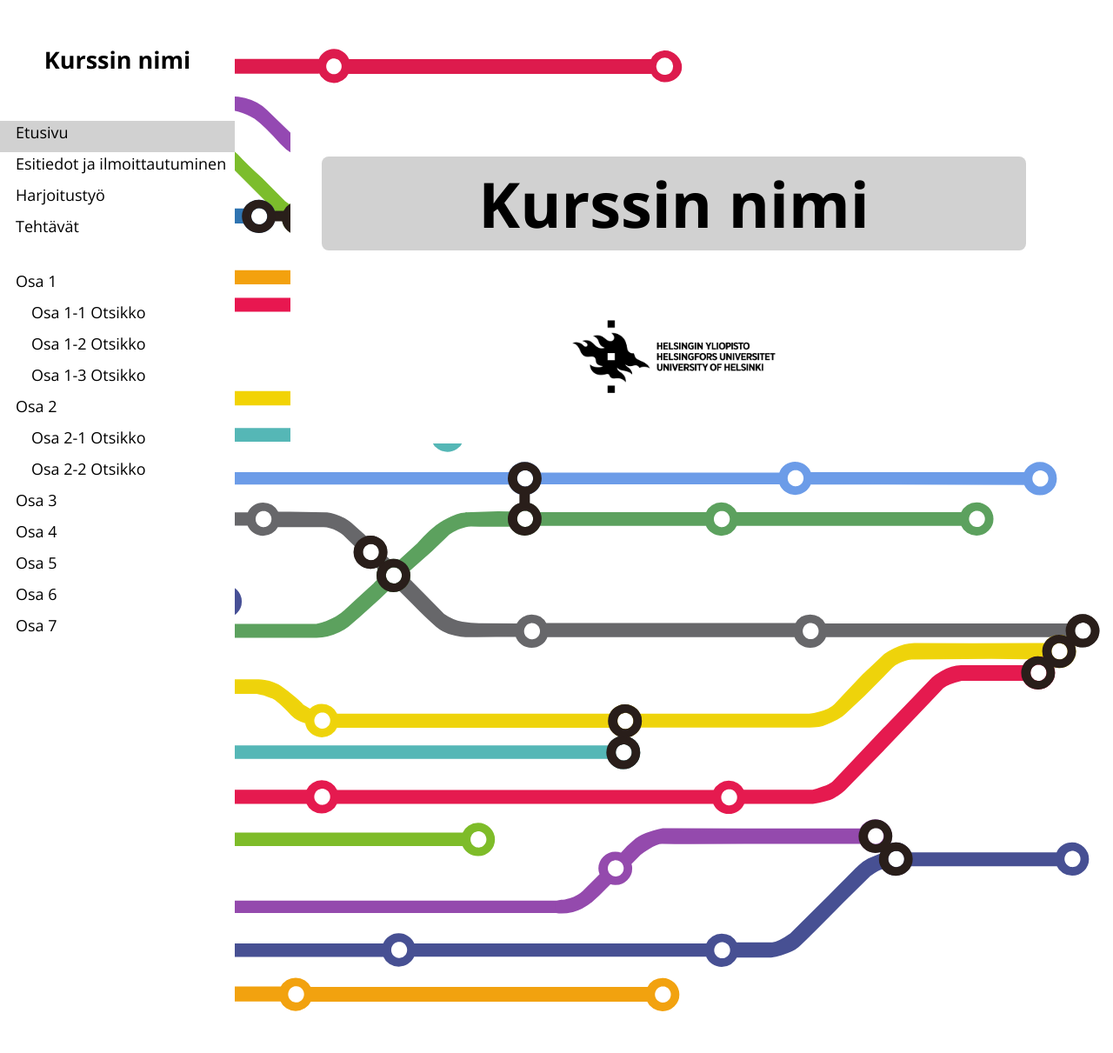
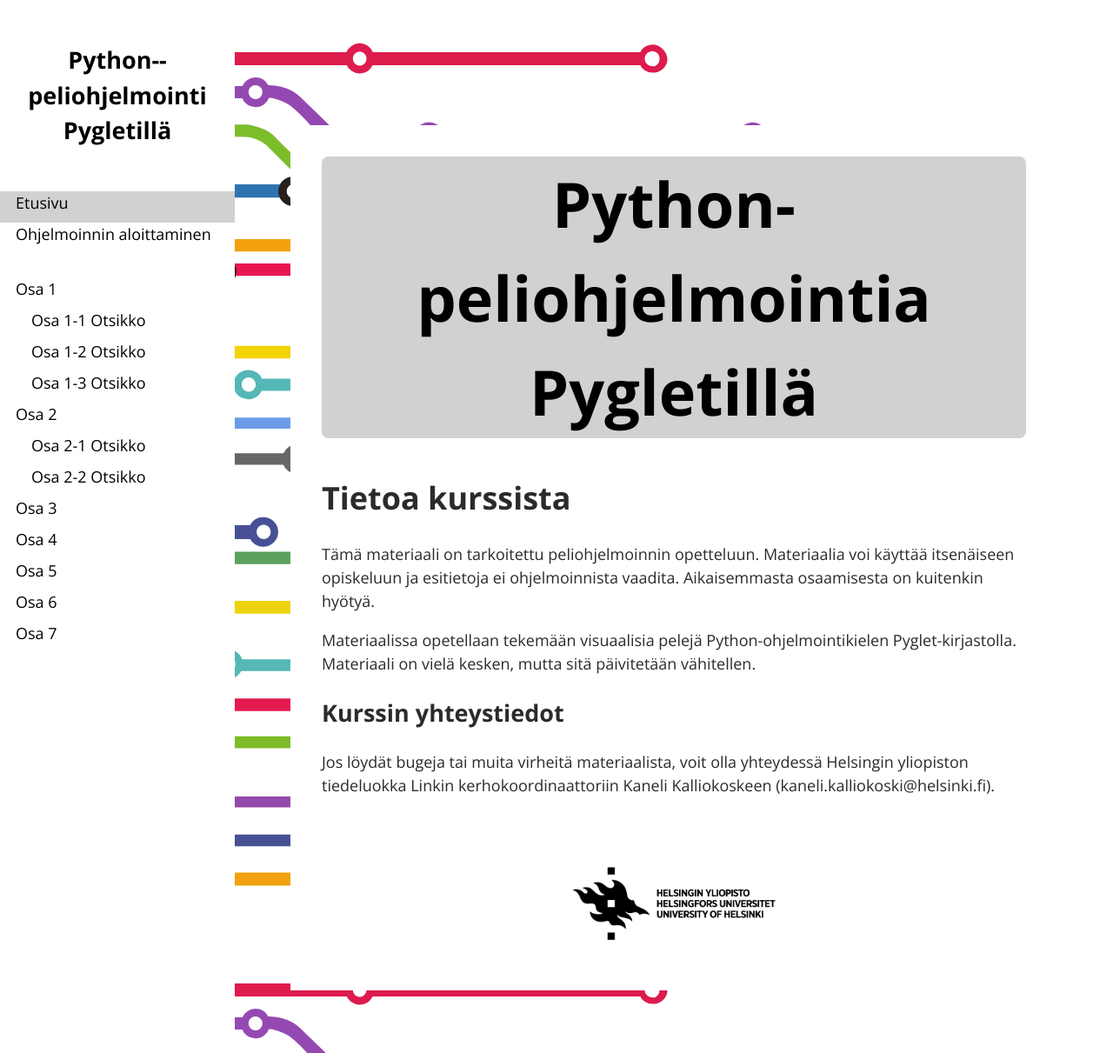
Before and after one commit to pupunu/pyglet-sivut, a Jekyll site: the page built from index.md, in a window 1280 px wide and 1211 px high. Shown: the whole window at 87% size. Built offline with Jekyll 4.4.1, drawn with Linux system fonts in a browser that asks for light colours.

Commit message:
kurssitietoja muutettu

```diff
--- a/_config.yml
+++ b/_config.yml
@@ -18,9 +18,9 @@
 # You can create any custom variable you would like, and they will be accessible
 # in the templates via {{ site.myvariable }}.
 
-title: Kurssin nimi
-baseurl: "/hy-kurssisivu-vaalea" # the subpath of your site, e.g. /blog
-url: "https://millakortelainen.github.io/hy-kurssisivu-vaalea/" # the base hostname & protocol for your site, e.g. http://example.com
+title: Python-&shy;peliohjelmointi Pygletillä
+baseurl: "/pyglet-sivut" # the subpath of your site, e.g. /blog
+url: "https://pupunu.github.io/pyglet-sivut/" # the base hostname & protocol for your site, e.g. http://example.com
 
 # Build settings
 plugins:
--- a/_pages/esitiedot-ja-ilmoittautuminen.md
+++ /dev/null
@@ -1,4 +0,0 @@
----
-layout: default
-title: Esitiedot ja ilmoittautuminen
----
--- a/_pages/harjoitustyo.md
+++ /dev/null
@@ -1,4 +0,0 @@
----
-layout: default
-title: Harjoitustyö
----
--- a/_pages/tehtavat.md
+++ b/_pages/tehtavat.md
@@ -1,4 +1,4 @@
 ---
 layout: default
-title: Tehtävät
+title: Ohjelmoinnin aloittaminen
 ---
--- a/index.md
+++ b/index.md
@@ -1,4 +1,15 @@
 ---
 layout: default
-title: Kurssin nimi
+title: Python-peliohjelmointia Pygletillä
 ---
+
+
+# Tietoa kurssista
+
+Tämä materiaali on tarkoitettu peliohjelmoinnin opetteluun. Materiaalia voi käyttää itsenäiseen opiskeluun ja esitietoja ei ohjelmoinnista vaadita. Aikaisemmasta osaamisesta on kuitenkin hyötyä.
+
+Materiaalissa opetellaan tekemään visuaalisia pelejä Python-ohjelmointikielen Pyglet-kirjastolla. Materiaali on vielä kesken, mutta sitä päivitetään vähitellen.
+
+## Kurssin yhteystiedot
+
+Jos löydät bugeja tai muita virheitä materiaalista, voit olla yhteydessä Helsingin yliopiston tiedeluokka Linkin kerhokoordinaattoriin Kaneli Kalliokoskeen (kaneli.kalliokoski@helsinki.fi).
```
